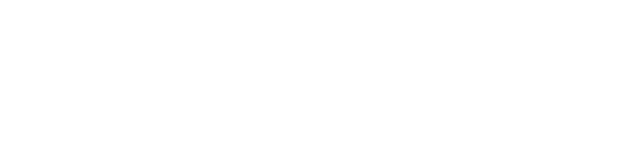
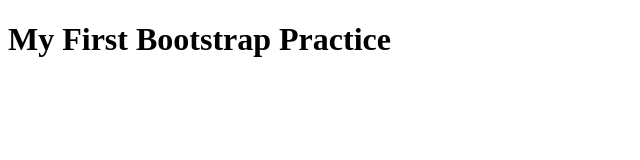
Before and after one commit to Saleh-123/Bootstrap-practice, a plain HTML site: page index.html in a window 1280 px wide. Shown: the whole page, without its empty margins (0-640 px from the left). Drawn offline with Linux system fonts and the light colour scheme.

Commit message:
Bootstrap

```diff
--- a/index.html
+++ b/index.html
@@ -6,6 +6,6 @@
     <title>Bootstrap</title>
 </head>
 <body>
-
+    <h1>My First Bootstrap Practice</h1>
 </body>
 </html>
```
